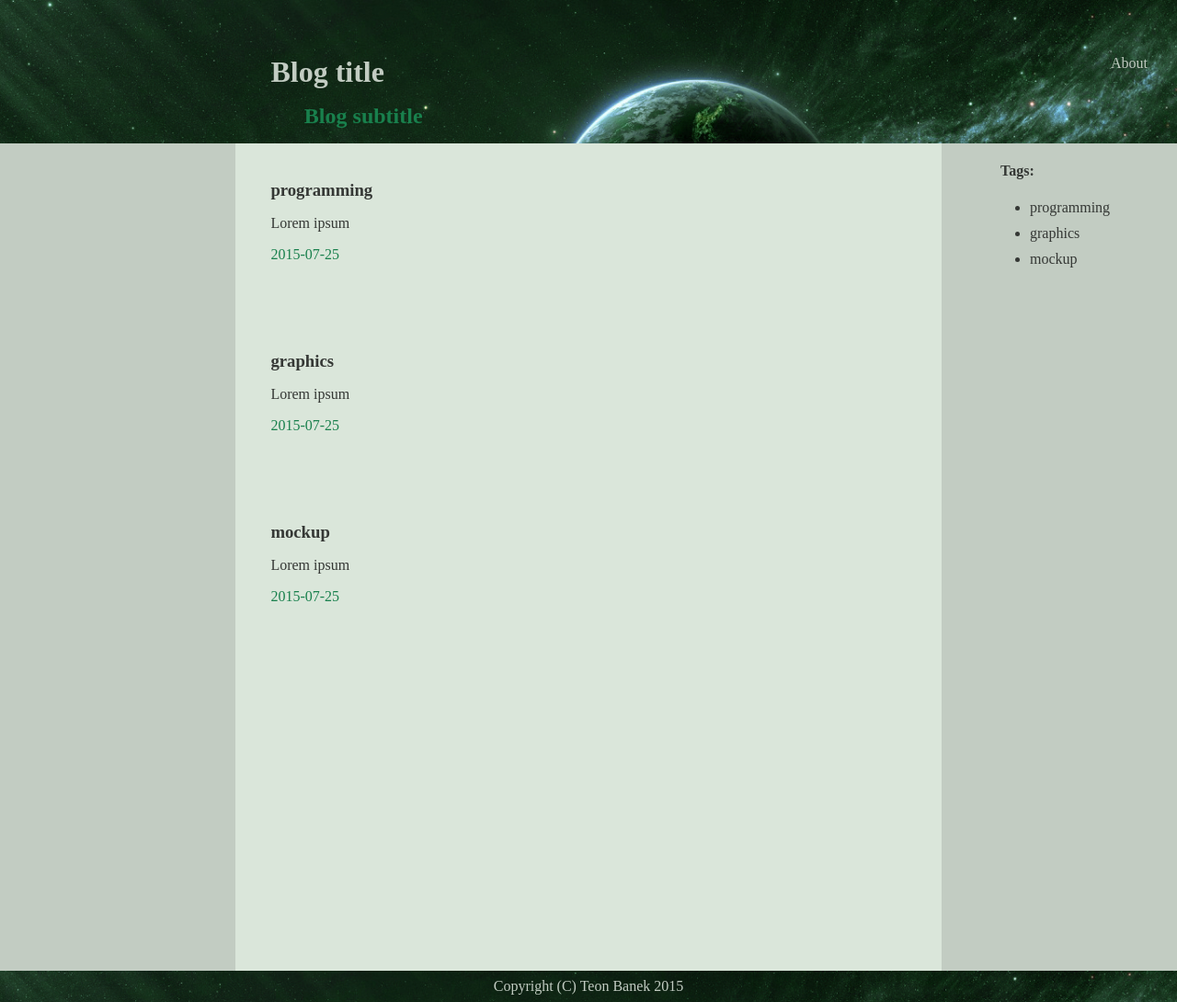
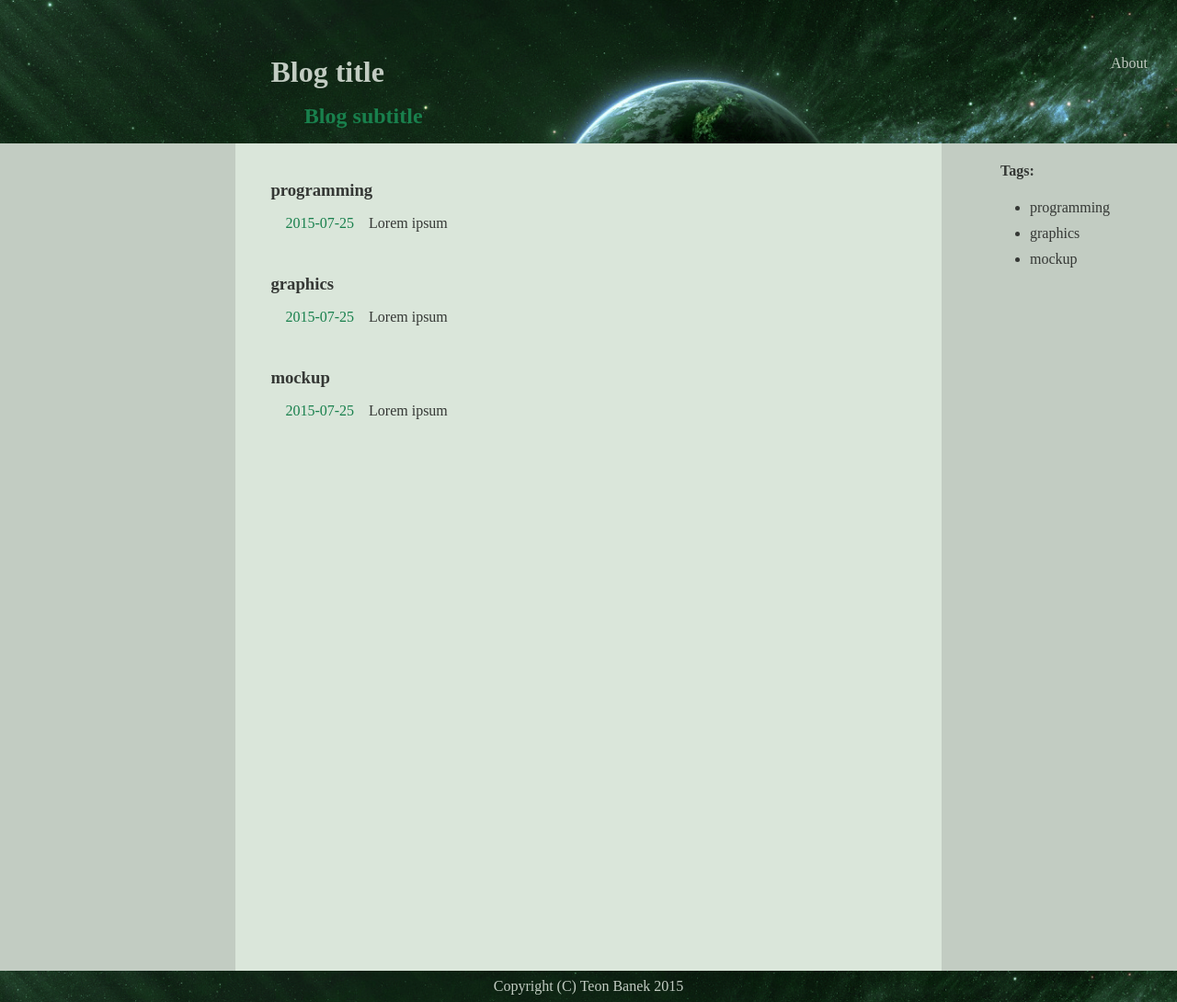
Before and after one commit to Th30n/Th30n.github.io, a Jekyll site: the page built from tags.html, in a window 1280 px wide. Shown: the whole page at 92% size. Built offline with Jekyll 4.4.1, drawn with Linux system fonts in a browser that asks for light colours; Markdown is read by kramdown in place of the engine named in the settings.

Commit message:
Layout tags page

```diff
--- a/_config.yml
+++ b/_config.yml
@@ -1,5 +1,6 @@
 title: "Blog title"
 author: "Teon Banek"
+permalink: pretty
 
 # Build options
 markdown: redcarpet
--- a/_layouts/default.html
+++ b/_layouts/default.html
@@ -29,7 +29,7 @@
   <ul class="tag-list">
     {% for tag in site.tags %}
     <li>
-      <a href="/tags.html#{{ tag | first | cgi_escape }}">{{ tag | first}}</a>
+      <a href="/tags/#{{ tag | first | cgi_escape }}">{{ tag | first}}</a>
     </li>
     {% endfor %}
   </ul>
--- a/css/style.css
+++ b/css/style.css
@@ -117,6 +117,7 @@ h2 {
 
 .post-text {
   text-align: justify;
+  clear: both;
 }
 
 .post-tags {
@@ -125,6 +126,18 @@ h2 {
 
 .post-date {
   float: right;
+}
+
+.post-tags > a:hover,
+.list-post > a:hover {
+  color: #004473;
+  text-decoration: underline;
+}
+
+.list-post {
+  margin-top: 1em;
+  margin-left: 1em;
+  float: left;
 }
 
 /* Post title */
--- a/index.html
+++ b/index.html
@@ -11,7 +11,8 @@ layout: default
     </div>
     <p class="post-tags color-sea-green">
     {% for tag in post.tags %}
-    {{ tag }}{% unless forloop.last%}, {% endunless %}
+    <a href="/tags/#{{ tag | cgi_escape }}">{{ tag }}</a>
+    {% unless forloop.last%}, {% endunless %}
     {% endfor %}
     </p>
     <p class="post-date color-sea-green">
--- a/tags.html
+++ b/tags.html
@@ -4,16 +4,20 @@ layout: default
 
 <div class="post bg-light-gray">
   {% for tag in site.tags %}
-  <div class="post-content">
+    <div class="post-content" style="clear: both">
       <h3 id="{{ tag | first | cgi_escape }}">{{ tag | first }}</h3>
       {% for posts in tag %}
         {% for post in posts %}
-      <div class="post-text">
+          {% if post.url %}
+            <div style="clear: both">
+              <div class="list-post color-sea-green">
+                {{ post.date | date: "%F"}}
+              </div>
+              <div class="list-post">
                 <a href="{{ post.url }}">{{ post.title }}</a>
               </div>
-      <p class="color-sea-green">
-      {{ post.date | date: "%F"}}
-      <p>
+            </div>
+          {% endif %}
         {% endfor %}
       {% endfor %}
     </div>
```
Also changed, not shown: _layouts/post.html (+5 -4 lines). Lines whose indentation alone changed are shown as unchanged.
